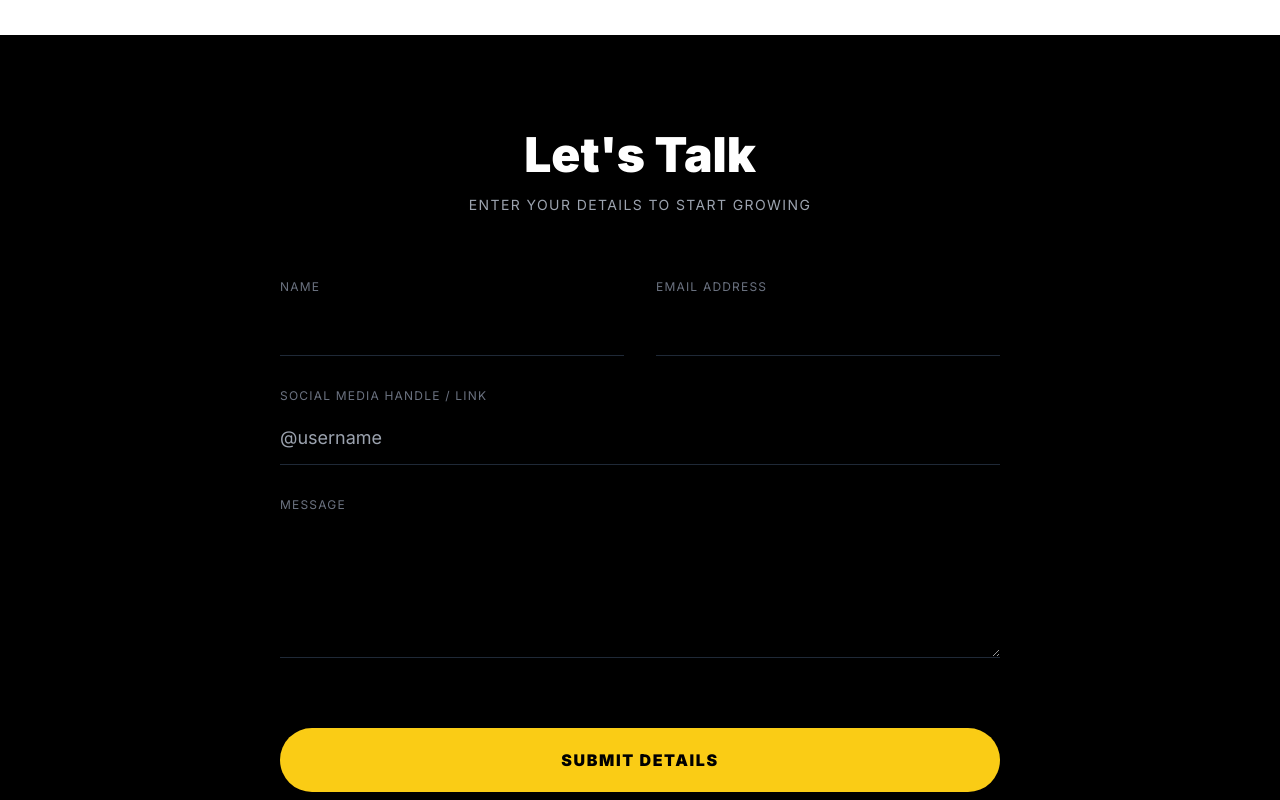
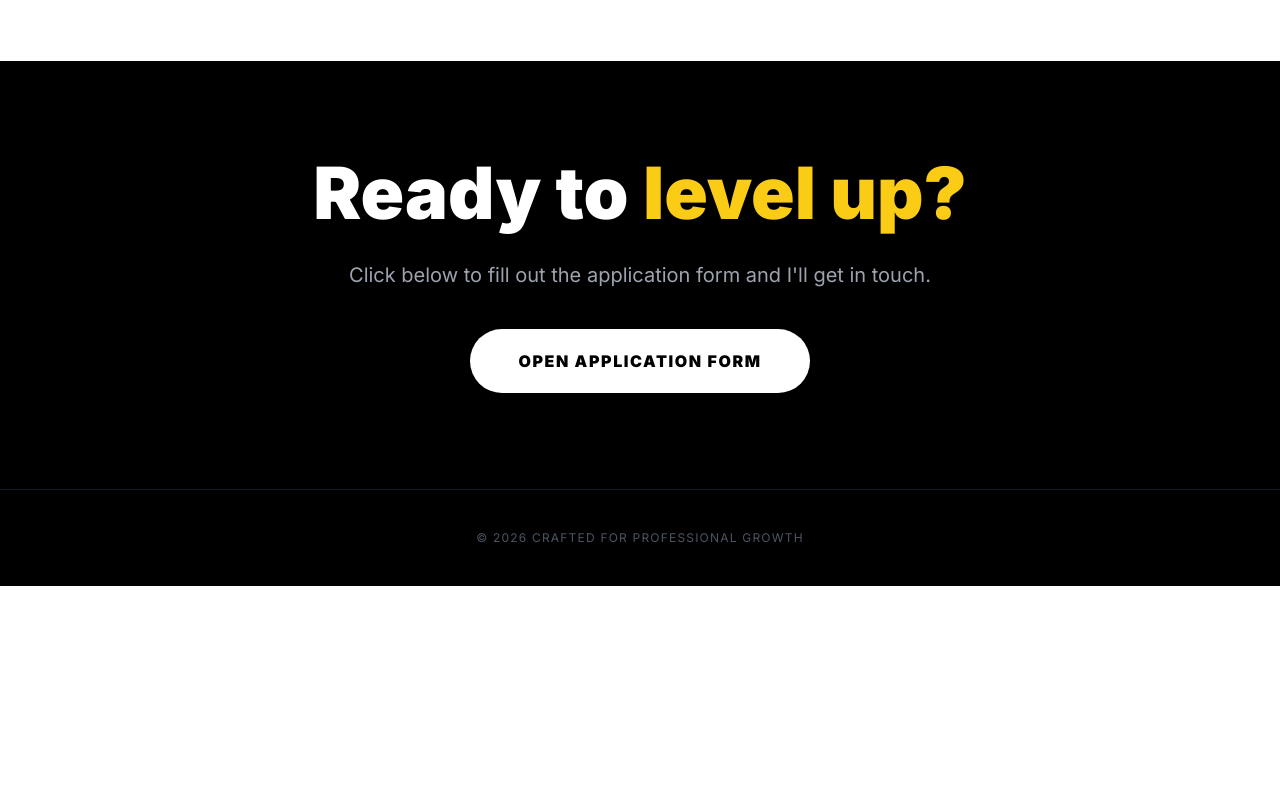
Before and after one commit to AbhishekNair028/yourusername.github.io, a plain HTML site: page index.html in a window 1280 px wide. Shown: the part 1520-2320 px from the top of the page. After the commit the page ends 2106 px from the top, so only its background shows below. Drawn offline with nearby package versions, Linux system fonts and the light colour scheme.

Commit message:
index.html

```diff
--- a/index.html
+++ b/index.html
@@ -9,10 +9,6 @@
     <style>
         body { font-family: 'Inter', sans-serif; background-color: #000; color: #fff; scroll-behavior: smooth; }
         .gradient-bg { background: radial-gradient(circle at top right, #332b00, #000 40%); }
-        /* Hidden state for success message */
-        [data-fs-success] { display: none; }
-        .is-success [data-fs-success] { display: block; }
-        .is-success #contact-form { display: none; }
     </style>
 </head>
 <body class="gradient-bg">
@@ -23,7 +19,7 @@
             <a href="#services" class="hover:text-white transition">Services</a>
             <a href="#about" class="hover:text-white transition">About</a>
         </div>
-        <a href="#contact" class="bg-white text-black px-6 py-2 rounded-full font-bold text-sm flex items-center hover:bg-yellow-400 transition">
+        <a href="https://docs.google.com/forms/d/e/1FAIpQLSe2rNjWmWsXFXfEg_XhNzNK4ZuQA1ttSI-0GtFcI-VbvqPoHQ/viewform" target="_blank" class="bg-white text-black px-6 py-2 rounded-full font-bold text-sm flex items-center hover:bg-yellow-400 transition">
             Contact Us <span class="ml-2">→</span>
         </a>
     </nav>
@@ -36,8 +32,8 @@
             Helping creators and brands dominate the social ecosystem through viral strategies and elite account management.
         </p>
         <div class="flex justify-center md:justify-start">
-            <a href="#services" class="border-b-2 border-white pb-1 font-bold hover:text-yellow-400 hover:border-yellow-400 transition">
-                The Proof is in the Work 👀
+            <a href="https://docs.google.com/forms/d/e/1FAIpQLSe2rNjWmWsXFXfEg_XhNzNK4ZuQA1ttSI-0GtFcI-VbvqPoHQ/viewform" target="_blank" class="bg-yellow-400 text-black px-8 py-4 rounded-full font-black uppercase tracking-widest hover:bg-white transition">
+                Start Growing Now
             </a>
         </div>
     </header>
@@ -72,64 +68,17 @@
         </div>
     </section>
 
-    <section id="contact" class="py-24 max-w-3xl mx-auto px-6">
-        <div class="text-center mb-16">
-            <h2 class="text-5xl font-black mb-4">Let's Talk</h2>
-
-            <div data-fs-success class="bg-yellow-400 text-black p-8 rounded-2xl font-bold text-xl">
-                🚀 Details Received! I'll get back to you shortly.
-            </div>
-
-            <p id="form-desc" class="text-gray-400 uppercase tracking-widest text-sm">Enter your details to start growing</p>
-        </div>
-
-        <form id="contact-form" class="space-y-8">
-            <div class="grid grid-cols-1 md:grid-cols-2 gap-8">
-                <div>
-                    <label class="block text-xs uppercase tracking-widest text-gray-500 mb-2">Name</label>
-                    <input type="text" name="name" required data-fs-field class="w-full bg-transparent border-b border-gray-800 py-3 focus:outline-none focus:border-yellow-400 transition text-lg">
-                    <span data-fs-error="name" class="text-red-500 text-xs"></span>
-                </div>
-                <div>
-                    <label class="block text-xs uppercase tracking-widest text-gray-500 mb-2">Email Address</label>
-                    <input type="email" name="email" required data-fs-field class="w-full bg-transparent border-b border-gray-800 py-3 focus:outline-none focus:border-yellow-400 transition text-lg">
-                    <span data-fs-error="email" class="text-red-500 text-xs"></span>
-                </div>
-            </div>
-            <div>
-                <label class="block text-xs uppercase tracking-widest text-gray-500 mb-2">Social Media Handle / Link</label>
-                <input type="text" name="handle" placeholder="@username" data-fs-field class="w-full bg-transparent border-b border-gray-800 py-3 focus:outline-none focus:border-yellow-400 transition text-lg">
-            </div>
-            <div>
-                <label class="block text-xs uppercase tracking-widest text-gray-500 mb-2">Message</label>
-                <textarea name="message" rows="4" required data-fs-field class="w-full bg-transparent border-b border-gray-800 py-3 focus:outline-none focus:border-yellow-400 transition text-lg"></textarea>
-                <span data-fs-error="message" class="text-red-500 text-xs"></span>
-            </div>
-
-            <div data-fs-error class="text-red-500 font-bold mb-4"></div>
-
-            <button type="submit" data-fs-submit-btn class="w-full bg-yellow-400 text-black font-black py-5 rounded-full uppercase tracking-widest hover:bg-white transition-all transform hover:scale-[1.02]">
-                Submit Details
-            </button>
-        </form>
+    <section id="contact" class="py-24 max-w-7xl mx-auto px-6 text-center">
+        <h2 class="text-5xl md:text-7xl font-black mb-8">Ready to <span class="text-yellow-400">level up?</span></h2>
+        <p class="text-gray-400 text-xl mb-10">Click below to fill out the application form and I'll get in touch.</p>
+        <a href="https://docs.google.com/forms/d/e/1FAIpQLSe2rNjWmWsXFXfEg_XhNzNK4ZuQA1ttSI-0GtFcI-VbvqPoHQ/viewform" target="_blank" class="inline-block bg-white text-black font-black px-12 py-5 rounded-full uppercase tracking-widest hover:bg-yellow-400 transition-all transform hover:scale-105">
+            Open Application Form
+        </a>
     </section>
 
     <footer class="p-10 border-t border-gray-900 text-center text-gray-600 text-xs tracking-widest uppercase">
         <p>&copy; 2026 Crafted for Professional Growth</p>
     </footer>
 
-    <script>
-        window.formspree = window.formspree || function () { (formspree.q = formspree.q || []).push(arguments); };
-        formspree('initForm', {
-            formElement: '#contact-form',
-            formId: 'mojpoeeb',
-            onSuccess: function() {
-                document.getElementById('contact').classList.add('is-success');
-                document.getElementById('form-desc').style.display = 'none';
-            }
-        });
-    </script>
-    <script src="https://unpkg.com/@formspree/ajax@1" defer></script>
-
 </body>
 </html>
```
